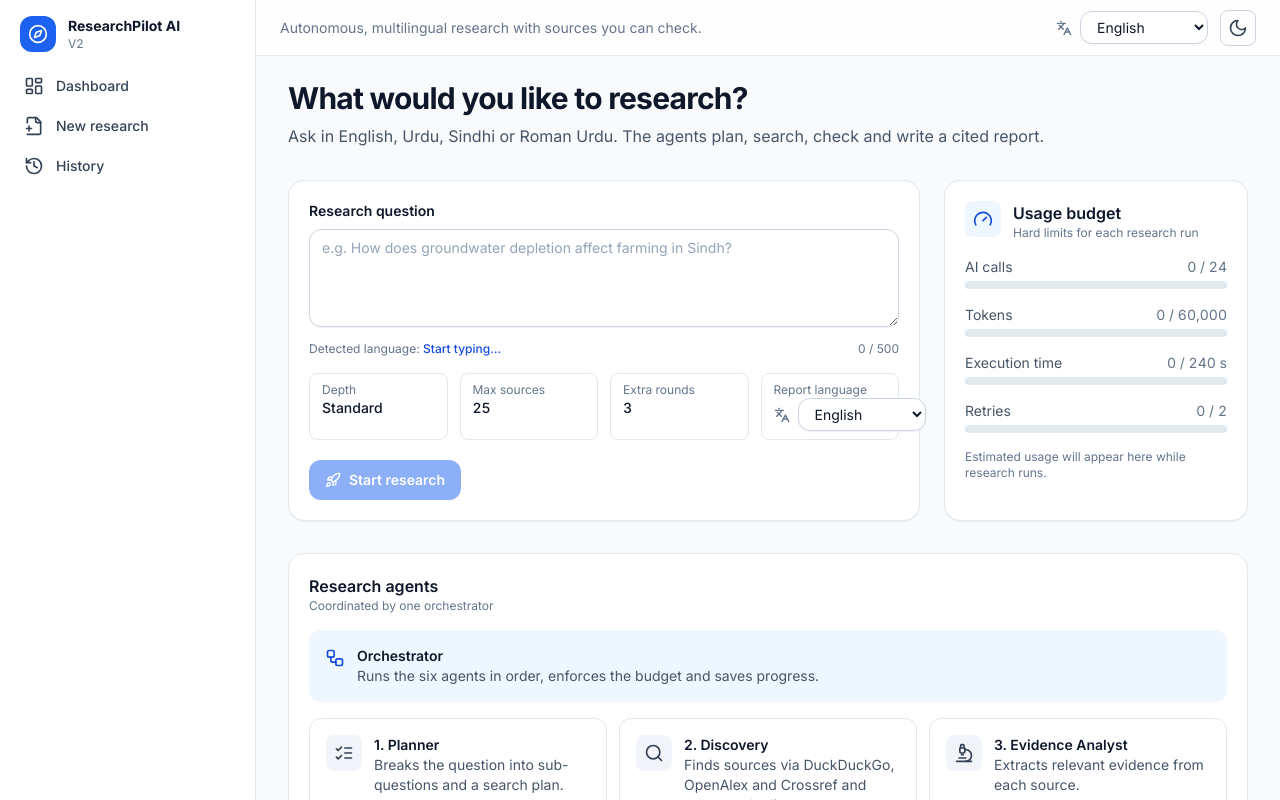
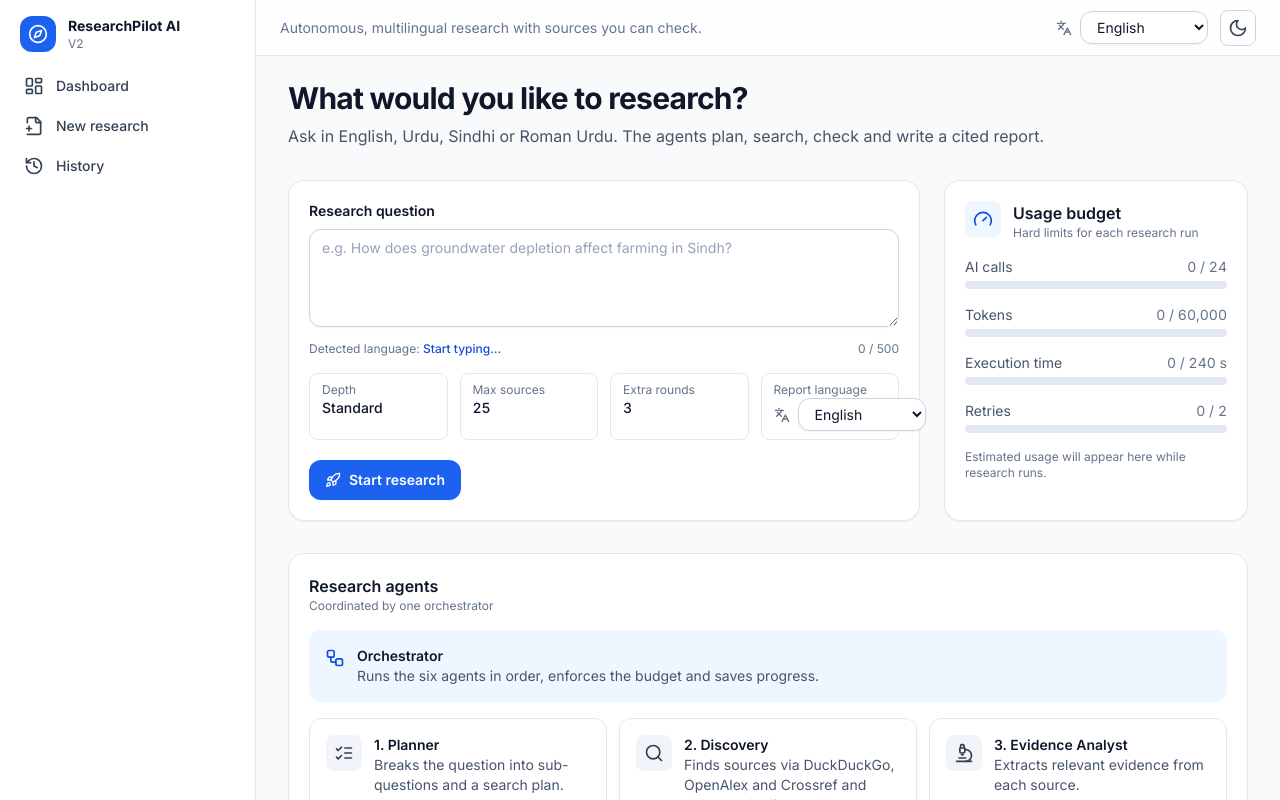
Before and after one commit to abrar35-cyber/ResearchPilot-AI, a Next.js app: page / in a window 1280 px wide. Shown: the top 800 px of the page. Built offline with nearby package versions, Linux system fonts and the light colour scheme.

Commit message:
Enhance ResearchForm with access code validation

```diff
--- a/src/components/dashboard/ResearchForm.tsx
+++ b/src/components/dashboard/ResearchForm.tsx
@@ -1,12 +1,15 @@
 "use client";
 
 import { useMemo, useState } from "react";
+import { useRouter } from "next/navigation";
 import { Rocket } from "lucide-react";
 import { useApp } from "@/components/providers/AppProvider";
 import { LanguageSelect } from "@/components/controls/LanguageSelect";
+import { apiRequest, describeError } from "@/lib/client/api";
+import { MAX_QUESTION_LENGTH, MIN_QUESTION_LENGTH, RESEARCH_DEFAULTS } from "@/lib/constants";
 import { detectLanguage } from "@/lib/i18n/detectLanguage";
 import { LANGUAGES } from "@/lib/i18n/languages";
-import { MAX_QUESTION_LENGTH, RESEARCH_DEFAULTS } from "@/lib/constants";
+import type { Project } from "@/lib/schemas/research";
 
 function Chip({ label, value }: { label: string; value: string }) {
   return (
@@ -18,12 +21,47 @@
 }
 
 export function ResearchForm() {
-  const { t, reportLanguage, setReportLanguage } = useApp();
+  const router = useRouter();
+  const { t, reportLanguage, setReportLanguage, accessCode } = useApp();
   const [question, setQuestion] = useState("");
+  const [busy, setBusy] = useState(false);
+  const [error, setError] = useState<string | null>(null);
 
   const detected = useMemo(() => detectLanguage(question), [question]);
   const detectedLabel =
     detected === "unknown" ? t.form.unknown : LANGUAGES[detected].label;
+
+  async function start() {
+    setError(null);
+    const trimmed = question.trim();
+
+    if (accessCode === "") {
+      setError(t.access.missing);
+      return;
+    }
+    if (trimmed.length < MIN_QUESTION_LENGTH) {
+      setError(t.form.tooShort);
+      return;
+    }
+
+    setBusy(true);
+    try {
+      const data = await apiRequest<{ project: Project }>("/api/projects", accessCode, {
+        method: "POST",
+        body: {
+          question: trimmed,
+          reportLanguage,
+          maxSources: RESEARCH_DEFAULTS.maxSources,
+          maxExtraRounds: RESEARCH_DEFAULTS.maxExtraRounds,
+        },
+      });
+      // The project page starts the research automatically because of ?run=1.
+      router.push(`/project/${data.project.id}?run=1`);
+    } catch (caught) {
+      setError(describeError(caught, t));
+      setBusy(false);
+    }
+  }
 
   return (
     <section id="new" className="card scroll-mt-20">
@@ -70,11 +108,15 @@
       </div>
 
       <div className="mt-5 flex flex-wrap items-center gap-3">
-        <button type="button" disabled className="btn-primary">
+        <button type="button" onClick={start} disabled={busy} className="btn-primary">
           <Rocket className="h-4 w-4" aria-hidden />
-          {t.form.start}
+          {busy ? t.form.starting : t.form.start}
         </button>
-        <p className="text-xs text-slate-500 dark:text-slate-400">{t.form.previewNote}</p>
+        {error && (
+          <p role="alert" className="text-sm text-red-600 dark:text-red-400">
+            {error}
+          </p>
+        )}
       </div>
     </section>
   );
```
